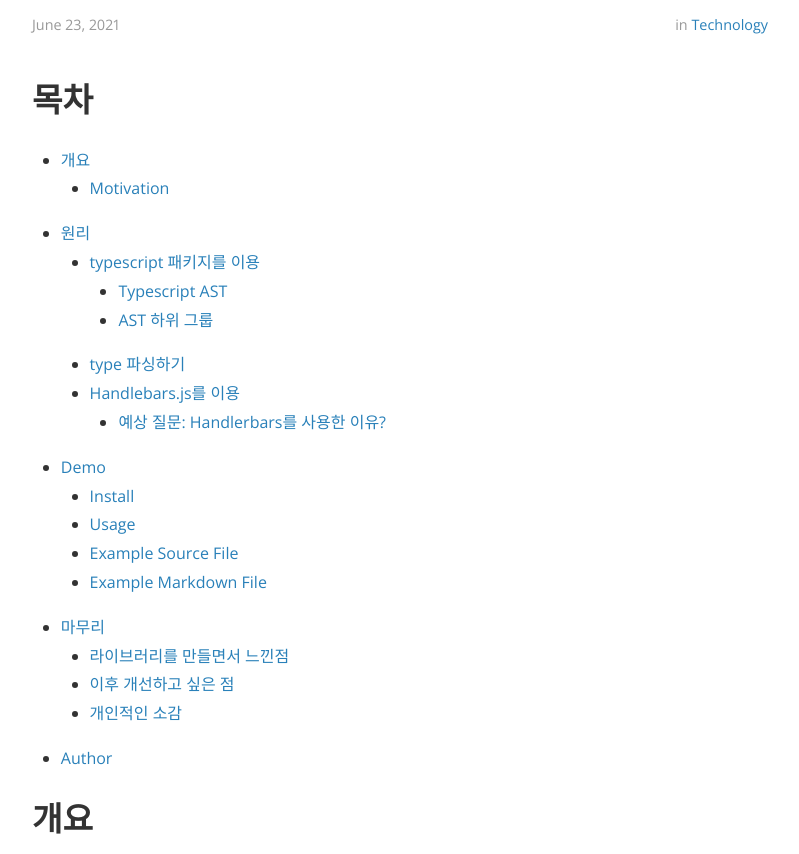
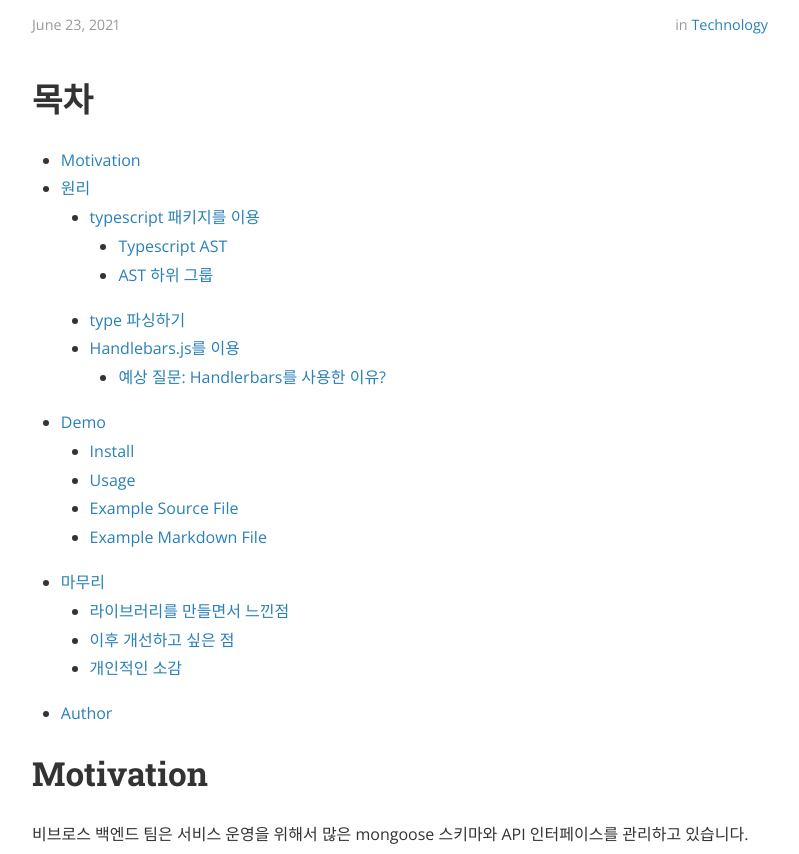
Before and after one commit to cdjhlee-bbros/boostbrothers.github.io, a Jekyll site: the page built from _posts/2021-06-23-typescript-source-file을-문서화하기.md, in a window 1280 px wide and 1400 px high, cut to the strip 507-1361 px from the top of the window. Shown: the whole strip, without its empty margins (240-1039 px from the left). Built offline with Jekyll 4.4.1, drawn with Linux system fonts in a browser that asks for light colours; nearby versions of some CDN libraries.

Commit message:
docs: 개요 제거

```diff
--- a/_posts/2021-06-23-typescript-source-file을-문서화하기.md
+++ b/_posts/2021-06-23-typescript-source-file을-문서화하기.md
@@ -10,8 +10,7 @@ cover:  "/assets/2021-06-23/documentation.jpg"
 
 # 목차
 
-- [개요](#개요)
-  * [Motivation](#motivation)
+- [Motivation](#motivation)
 - [원리](#원리)
   * [typescript 패키지를 이용](#typescript-패키지를-이용)
     + [Typescript AST](#typescript-ast)
@@ -30,9 +29,7 @@ cover:  "/assets/2021-06-23/documentation.jpg"
   * [개인적인 소감](#개인적인-소감)
 - [Author](#author)
 
-# 개요
-
-## Motivation
+# Motivation
 
 비브로스 백엔드 팀은 서비스 운영을 위해서 많은 mongoose 스키마와 API 인터페이스를 관리하고 있습니다.
 
```
